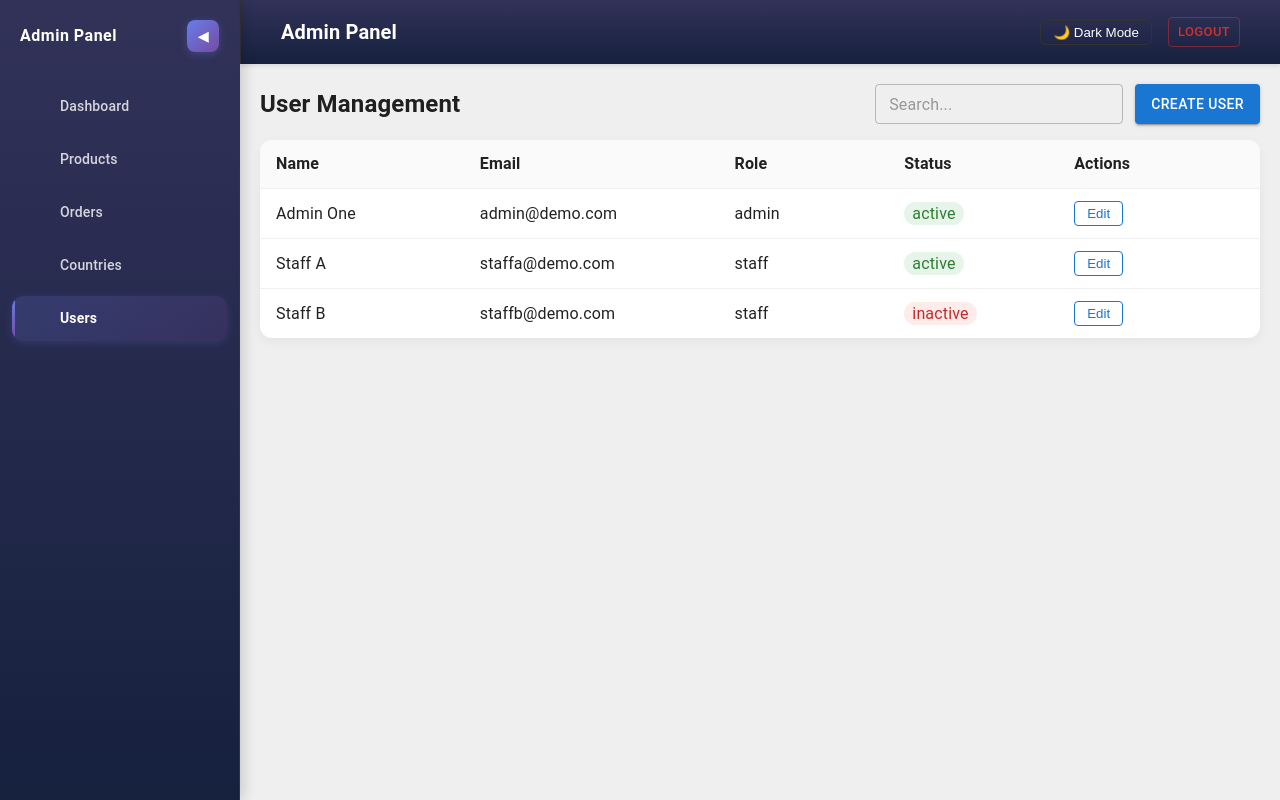
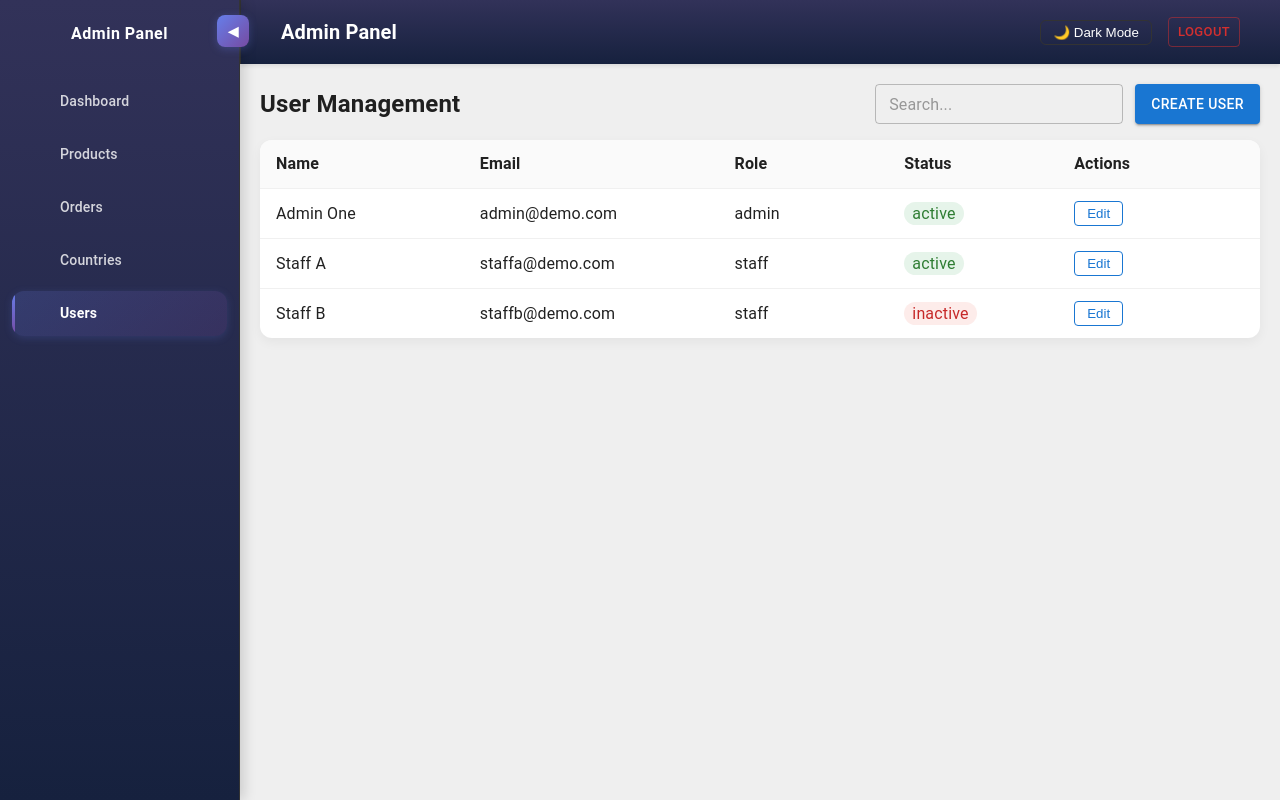
Before and after one commit to KaeHerng/ChongKaeHerng.Next.Assessment, a Next.js app: page /Pages/Users in a window 1280 px wide. Built offline with nearby package versions, Linux system fonts and the light colour scheme; some icons are missing.

Commit message:
adjust sidebar toogle button position

```diff
--- a/src/app/globals.css
+++ b/src/app/globals.css
@@ -178,10 +178,11 @@ a {
 }
 
 .sidebar-title {
+  text-align: center;
   font-weight: 700;
   margin-bottom: 32px;
   padding: 0 20px;
-  display: flex;
+  display: relative;
   justify-content: space-between;
   align-items: center;
   white-space: nowrap;
@@ -190,6 +191,9 @@ a {
 }
 
 .sidebar-toggle-btn {
+  position: absolute;
+  right: -10px;
+  top: 15px;
   width: 32px;
   height: 32px;
   background: linear-gradient(135deg, #667eea 0%, #764ba2 100%);
```
